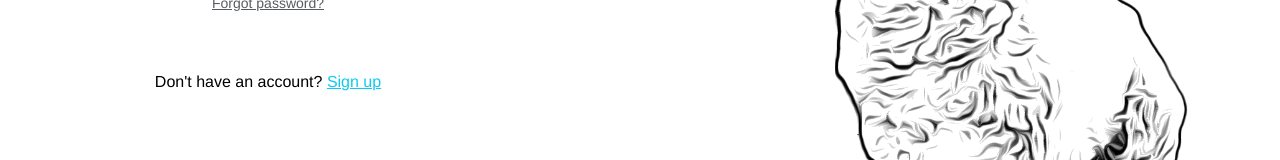
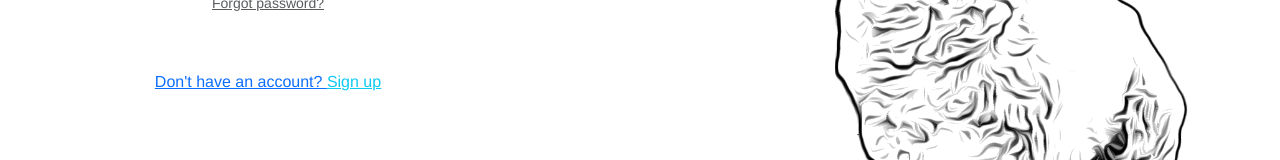
Before and after one commit to DD-GroomingBuddy/Frontend_GroomingBuddy, a Vue app in the folder groomingbuddy/: page /login in a window 1280 px wide. Shown: the part 509-669 px from the top of the page. Built offline with nearby package versions, Linux system fonts and the light colour scheme.

Commit message:
Login i SignUp rade i appointment button radi

```diff
--- a/groomingbuddy/src/components/GroomingBuddyTitle.vue
+++ b/groomingbuddy/src/components/GroomingBuddyTitle.vue
@@ -1,7 +1,10 @@
 <template>
     <div>
       <h1 class="grooming-buddy-title">Grooming <span class="buddy-text">Buddy</span></h1>
-      <button class="appointment-button"><span class="plus-text">+</span> Appointment</button>
+      <router-link to="/appointments" v-slot="{ navigate }">
+        <button class="appointment-button" @click="navigate"><span class="plus-text">+</span> Appointment</button>
+    </router-link>
+
     </div>
   </template>
 
--- a/groomingbuddy/src/views/SignUp.vue
+++ b/groomingbuddy/src/views/SignUp.vue
@@ -38,7 +38,9 @@
               </div>
 
               <p class="small mb-5 pb-lg-2"><a class="text-muted" href="#!"></a></p>
-              <p>Already have an account? <a href="#!" class="link-info">Login</a></p>
+              <router-link to="/login" v-slot="{ navigate }">
+                <p>Already have an account? <a href="#!" class="link-info">Login</a></p>
+              </router-link>
             </form>
           </div>
         </div>
--- a/groomingbuddy/src/views/loginView.vue
+++ b/groomingbuddy/src/views/loginView.vue
@@ -27,7 +27,11 @@
               </div>
 
               <p class="small mb-5 pb-lg-2"><a class="text-muted" href="#!">Forgot password?</a></p>
-              <p>Don't have an account? <a href="#!" class="link-info">Sign up</a></p>
+              <router-link to="/signup" v-slot="{ navigate }">
+                <p>Don't have an account? <a @click="navigate" class="link-info">Sign up</a></p>
+              </router-link>
+
+
             </form>
           </div>
         </div>
```
